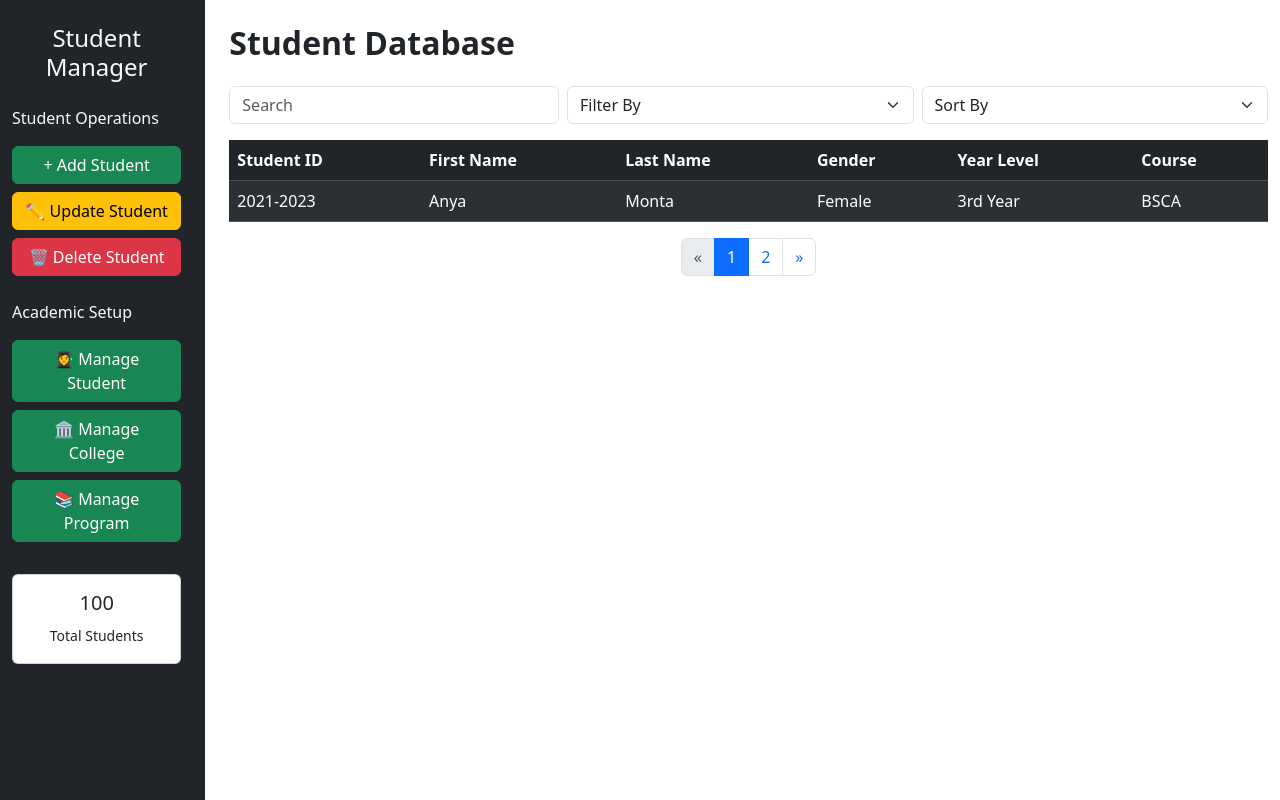
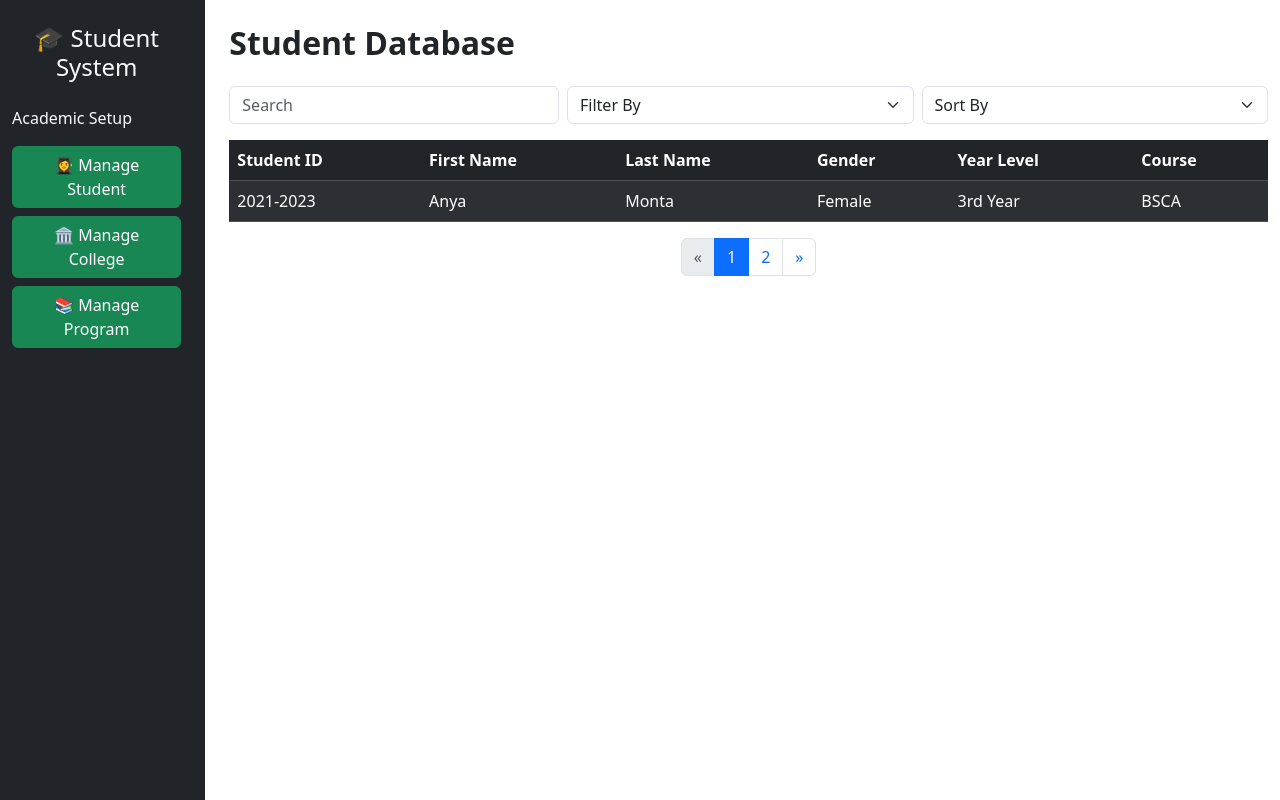
Before and after one commit to aeron-j/webssis, a React (Create React App) app in the folder frontend/: page /manage-student in a window 1280 px wide. Built offline with nearby package versions, Linux system fonts and the light colour scheme.

Commit message:
made changes in sidebar where it changes specifically to each type

```diff
--- a/frontend/src/components/sidebar.js
+++ b/frontend/src/components/sidebar.js
@@ -1,54 +1,70 @@
 import React from "react";
-import { useNavigate } from "react-router-dom";
+import { Link } from "react-router-dom";
+import "bootstrap/dist/css/bootstrap.min.css";
 
-const Sidebar = () => {
-  const navigate = useNavigate();
+const Sidebar = ({ type }) => {
+  const renderLinks = () => {
+    if (type === "student") {
+      return (
+        <>
+          <p className="text-light">Student Operations</p>
+          <Link to="/add-student" className="btn btn-success w-100 mb-2">
+            + Add Student
+          </Link>
+          <Link to="/update-student" className="btn btn-warning w-100 mb-2">
+            ✏ Update Student
+          </Link>
+          <button className="btn btn-danger w-100 mb-4">🗑 Delete Student</button>
+        </>
+      );
+    } else if (type === "college") {
+      return (
+        <>
+          <p className="text-light">College Operations</p>
+          <Link to="/add-college" className="btn btn-success w-100 mb-2">
+            + Add College
+          </Link>
+          <Link to="/update-college" className="btn btn-warning w-100 mb-2">
+            ✏ Update College
+          </Link>
+          <button className="btn btn-danger w-100 mb-4">🗑 Delete College</button>
+        </>
+      );
+    } else if (type === "program") {
+      return (
+        <>
+          <p className="text-light">Program Operations</p>
+          <Link to="/add-program" className="btn btn-success w-100 mb-2">
+            + Add Program
+          </Link>
+          <Link to="/update-program" className="btn btn-warning w-100 mb-2">
+            ✏ Update Program
+          </Link>
+          <button className="btn btn-danger w-100 mb-4">🗑 Delete Program</button>
+        </>
+      );
+    }
+  };
 
   return (
-    <div className="col-2 bg-dark p-4 vh-100">
-      <h4 className="text-center mb-4 text-light">Student Manager</h4>
+    <div className="col-2 bg-dark p-4">
+      {/* Sidebar Title */}
+      <h4 className="text-center text-light mb-4">🎓 Student System</h4>
 
-      <p className="text-light bg-dark">Student Operations</p>
-      <button
-        className="btn btn-success w-100 mb-2"
-        onClick={() => navigate("/add-student")}
-      >
-        + Add Student
-      </button>
-      <button
-        className="btn btn-warning w-100 mb-2"
-        onClick={() => navigate("/update-student")}
-      >
-        ✏ Update Student
-      </button>
-      <button className="btn btn-danger w-100 mb-4">🗑 Delete Student</button>
+      {/* Section Links */}
+      {renderLinks()}
 
-      <p className="text-light bg-dark">Academic Setup</p>
-      <button
-        className="btn btn-success w-100 mb-2"
-        onClick={() => navigate("/manage-student")}
-      >
+      {/* Common Navigation */}
+      <p className="text-light">Academic Setup</p>
+      <Link to="/manage-student" className="btn btn-success w-100 mb-2">
         👩‍🎓 Manage Student
-      </button>
-      <button
-        className="btn btn-success w-100 mb-2"
-        onClick={() => navigate("/manage-college")}
-      >
+      </Link>
+      <Link to="/manage-college" className="btn btn-success w-100 mb-2">
         🏛 Manage College
-      </button>
-      <button
-        className="btn btn-success w-100 mb-2"
-        onClick={() => navigate("/manage-program")}
-      >
+      </Link>
+      <Link to="/manage-program" className="btn btn-success w-100 mb-2">
         📚 Manage Program
-      </button>
-
-      <div className="card text-center mt-4 card-custom">
-        <div className="card-body">
-          <h5>100</h5>
-          <small>Total Students</small>
-        </div>
-      </div>
+      </Link>
     </div>
   );
 };
```
